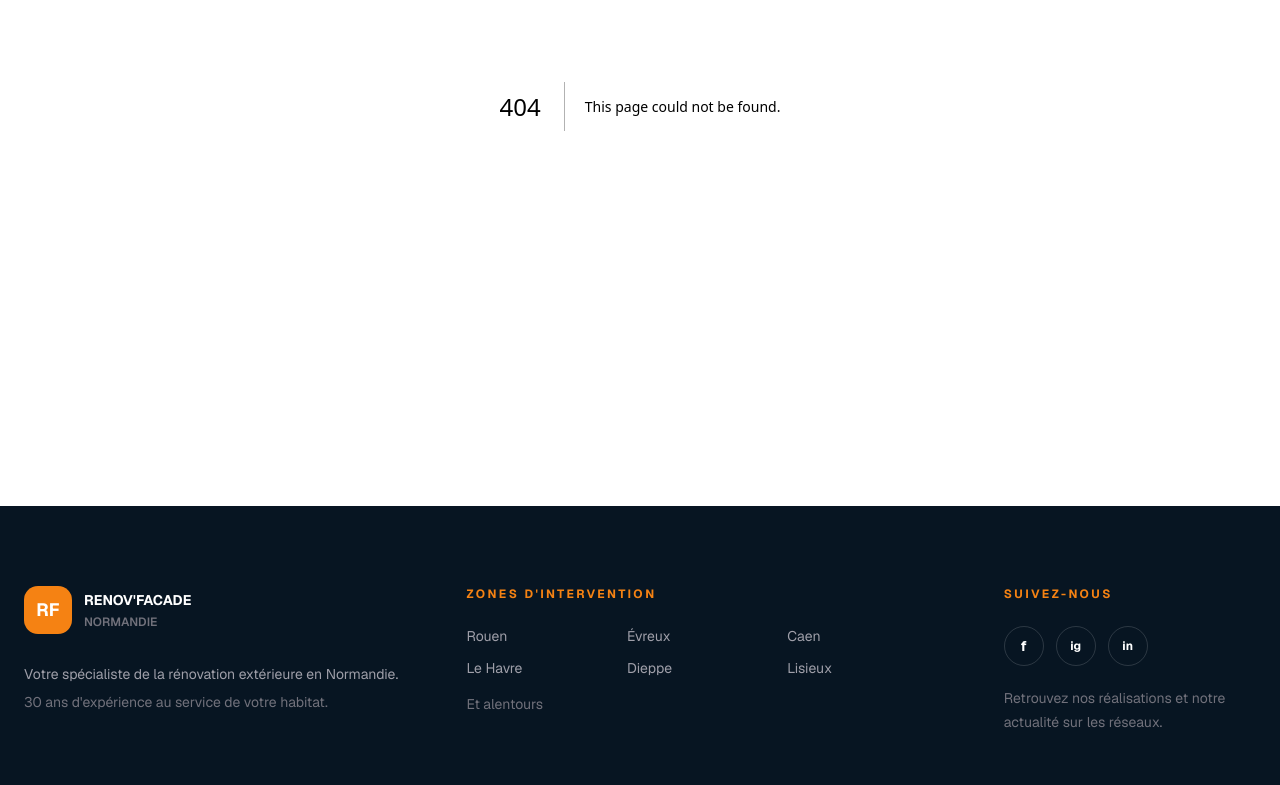
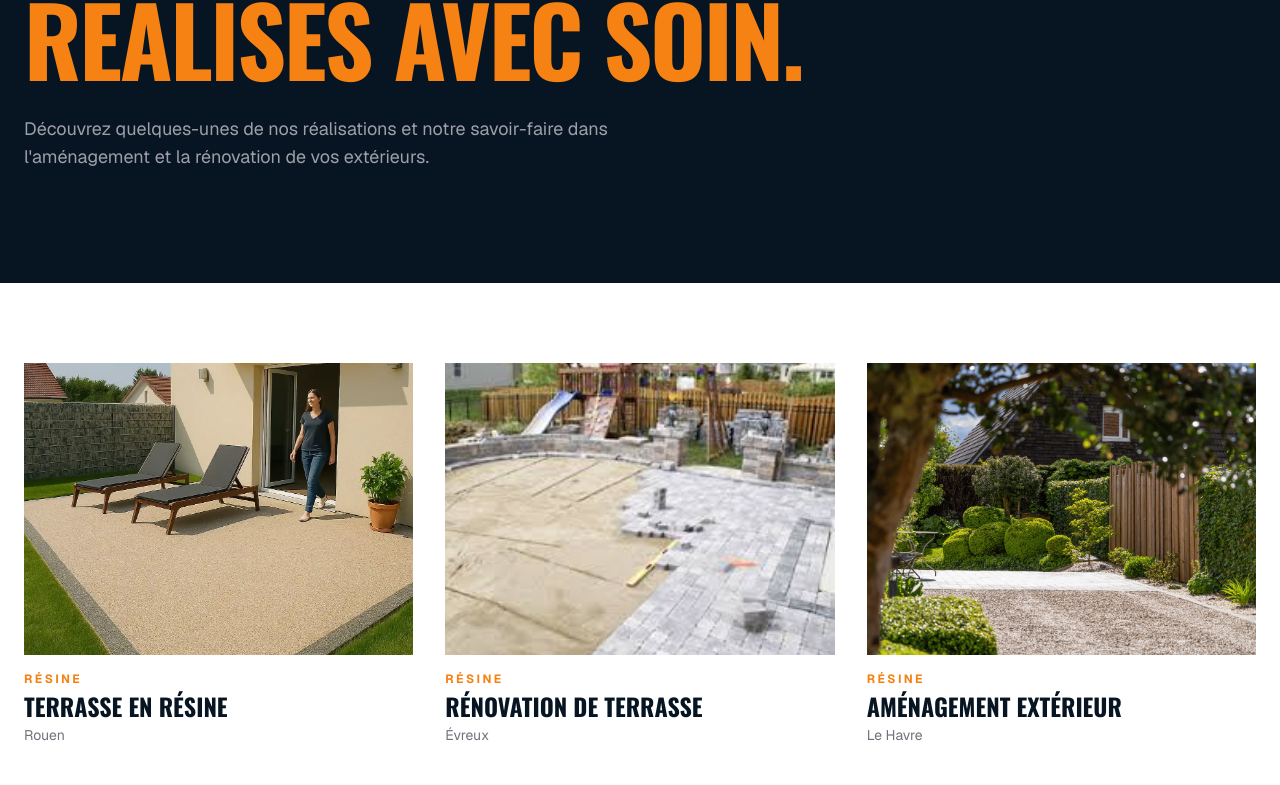
Before and after one commit to dls94/renov-facade-normandie, a Next.js app: page /realisations in a window 1280 px wide. Before the commit this address had no page. Shown: the part 375-1160 px from the top of the page. Built offline with nearby package versions, Linux system fonts and the light colour scheme.

Commit message:
feat: add project detail pages

```diff
--- /dev/null
+++ b/src/app/realisations/[slug]/page.tsx
@@ -0,0 +1,84 @@
+import { notFound } from "next/navigation";
+import Image from "next/image";
+import Link from "next/link";
+import { ArrowLeft } from "lucide-react";
+import { projects } from "@/data/projects";
+
+type ProjectSlug = (typeof projects)[number]["slug"];
+
+export default async function ProjectPage({
+  params,
+}: {
+  params: Promise<{ slug: string }>;
+}) {
+  const { slug } = await params;
+
+  const project = projects.find(
+    (project) => project.slug === slug,
+  );
+
+  if (!project) {
+    notFound();
+  }
+
+  return (
+    <main>
+      {/* Hero */}
+      <section className="bg-[#071522] px-6 pb-16 pt-32 sm:pb-20 sm:pt-36 lg:pb-24 lg:pt-40">
+        <div className="mx-auto max-w-7xl">
+          <Link
+            href="/realisations"
+            className="mb-10 inline-flex items-center gap-2 text-sm font-bold uppercase tracking-wide text-zinc-400 transition-colors hover:text-white"
+          >
+            <ArrowLeft className="h-4 w-4" />
+            Retour aux réalisations
+          </Link>
+
+          <div className="max-w-5xl">
+            <p className="mb-5 flex items-center gap-3 text-sm font-bold uppercase tracking-[0.2em] text-[#f58213]">
+              <span className="h-px w-8 bg-[#f58213]" />
+              {project.category}
+            </p>
+
+            <h1 className="font-heading text-5xl font-bold uppercase leading-[0.92] tracking-tight text-white sm:text-6xl lg:text-8xl">
+              {project.title}
+            </h1>
+
+            <p className="mt-6 text-base text-zinc-400 sm:text-lg">
+              {project.location}
+            </p>
+          </div>
+        </div>
+      </section>
+
+      {/* Projet */}
+      <section className="bg-white px-6 py-14 sm:py-16 lg:py-20">
+        <div className="mx-auto max-w-7xl">
+          <div className="relative aspect-[16/9] overflow-hidden">
+            <Image
+              src={project.image}
+              alt={project.title}
+              fill
+              priority
+              className="object-cover"
+            />
+          </div>
+
+          <div className="mt-12 max-w-3xl">
+            <p className="text-sm font-bold uppercase tracking-[0.2em] text-[#f58213]">
+              Le projet
+            </p>
+
+            <h2 className="mt-4 font-heading text-4xl font-bold uppercase leading-[0.95] text-[#071522] sm:text-5xl">
+              {project.title}
+            </h2>
+
+            <p className="mt-6 text-base leading-7 text-zinc-500 sm:text-lg">
+              Découvrez cette réalisation réalisée par notre équipe.
+            </p>
+          </div>
+        </div>
+      </section>
+    </main>
+  );
+}
--- /dev/null
+++ b/src/app/realisations/page.tsx
@@ -0,0 +1,36 @@
+import { ProjectsGrid } from "@/components/realisations/ProjectsGrid";
+
+export default function RealisationsPage() {
+  return (
+    <main>
+      {/* Hero */}
+      <section className="bg-[#071522] px-6 pb-20 pt-32 sm:pb-24 sm:pt-36 lg:pb-28 lg:pt-40">
+        <div className="mx-auto max-w-7xl">
+          <div className="max-w-5xl">
+            <p className="mb-5 flex items-center gap-3 text-sm font-bold uppercase tracking-[0.2em] text-[#f58213]">
+              <span className="h-px w-8 bg-[#f58213]" />
+              Nos réalisations
+            </p>
+
+            <h1 className="font-heading text-5xl font-bold uppercase leading-[0.92] tracking-tight text-white sm:text-6xl lg:text-8xl">
+              Des projets
+              <span className="block text-[#f58213]">réalisés avec soin.</span>
+            </h1>
+
+            <p className="mt-8 max-w-2xl text-base leading-7 text-zinc-400 sm:text-lg">
+              Découvrez quelques-unes de nos réalisations et notre savoir-faire
+              dans l'aménagement et la rénovation de vos extérieurs.
+            </p>
+          </div>
+        </div>
+      </section>
+
+      {/* Projets */}
+      <section className="bg-white px-6 py-14 sm:py-16 lg:py-20">
+        <div className="mx-auto max-w-7xl">
+          <ProjectsGrid />
+        </div>
+      </section>
+    </main>
+  );
+}
--- /dev/null
+++ b/src/components/realisations/ProjectCard.tsx
@@ -0,0 +1,44 @@
+import Image from "next/image";
+import Link from "next/link";
+
+type ProjectCardProps = {
+  project: {
+    image: string;
+    title: string;
+    location: string;
+    category: string;
+    slug: string;
+  };
+};
+
+export function ProjectCard({ project }: ProjectCardProps) {
+  return (
+    <Link
+      href={`/realisations/${project.slug}`}
+      className="group block"
+    >
+      <div className="relative aspect-[4/3] overflow-hidden">
+        <Image
+          src={project.image}
+          alt={project.title}
+          fill
+          className="object-cover transition-transform duration-500 group-hover:scale-105"
+        />
+      </div>
+
+      <div className="mt-4">
+        <p className="text-xs font-bold uppercase tracking-[0.2em] text-[#f58213]">
+          {project.category}
+        </p>
+
+        <h2 className="mt-1 font-heading text-2xl font-bold uppercase leading-tight text-[#071522]">
+          {project.title}
+        </h2>
+
+        <p className="mt-1 text-sm text-zinc-500">
+          {project.location}
+        </p>
+      </div>
+    </Link>
+  );
+}
--- /dev/null
+++ b/src/components/realisations/ProjectsGrid.tsx
@@ -0,0 +1,15 @@
+import { projects } from "@/data/projects";
+import { ProjectCard } from "./ProjectCard";
+
+export function ProjectsGrid() {
+  return (
+    <div className="grid gap-x-6 gap-y-14 sm:grid-cols-2 lg:grid-cols-3 lg:gap-x-8 lg:gap-y-12">
+      {projects.map((project) => (
+        <ProjectCard
+          key={`${project.title}-${project.location}`}
+          project={project}
+        />
+      ))}
+    </div>
+  );
+}
--- /dev/null
+++ b/src/data/projects.ts
@@ -0,0 +1,23 @@
+export const projects = [
+  {
+    image: "/images/terrasse-resine.webp",
+    title: "Terrasse en résine",
+    location: "Rouen",
+    category: "Résine",
+    slug: "terrasse-en-resine",
+  },
+  {
+    image: "/images/renovation-terrasse.jpg",
+    title: "Rénovation de terrasse",
+    location: "Évreux",
+    category: "Résine",
+    slug: "renovation-terrasse",
+  },
+  {
+    image: "/images/amenagement-exterieur.png",
+    title: "Aménagement extérieur",
+    location: "Le Havre",
+    category: "Résine",
+    slug: "amenagement-exterieur",
+  },
+] as const;
```
Also changed, not shown: src/components/realisations/ProjectFilters.tsx (added).
